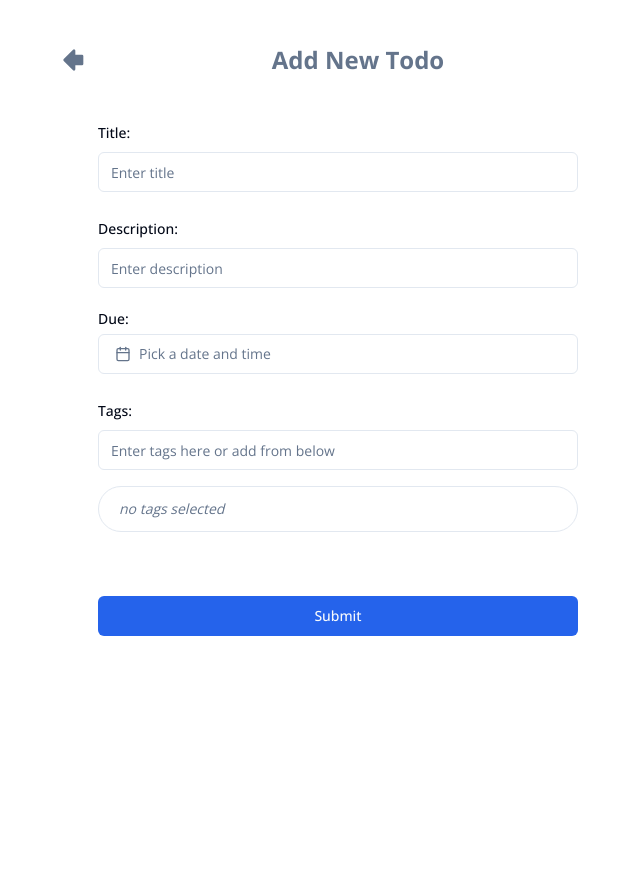
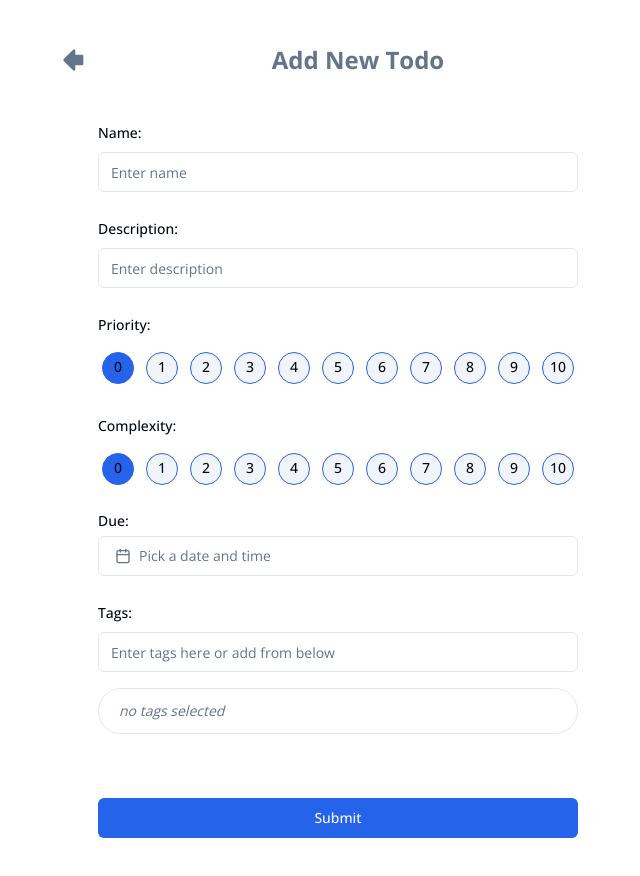
Before and after one commit to agreen254/todo, a Next.js app: page /todo/add in a window 1280 px wide. Shown: the top 876 px of the page, without its empty margins (302-942 px from the left). Before the commit the page ends 800 px from the top, so only its background shows below. Built offline with nearby package versions, Linux system fonts and the light colour scheme.

Commit message:
todo form

```diff
--- a/app/todo/add/page.tsx
+++ b/app/todo/add/page.tsx
@@ -1,36 +1,45 @@
 import dynamic from "next/dynamic";
+import TodoForm from "@/components/Forms/TodoForm";
+import { todoFormDefaults } from "@/validation/schema";
 import type { Metadata } from "next";
-import { ArrowBigLeft } from "lucide-react";
+import { ArrowBigLeft as ArrowBigLeftIcon } from "lucide-react";
 import { Button } from "@/components/ui/button";
 import Link from "next/link";
+import HomeButton from "@/components/HomeButton";
 
+const DynamicTodoForm = dynamic(() => import("@/components/Forms/TodoForm"), {
+  ssr: false,
+});
 export const metadata: Metadata = {
   title: "Add a Todo",
 };
 
-const DynamicForm = dynamic(() => import("@/components/Forms/TodoForm"), {
-  ssr: false,
-});
 const AddTodoPage = () => {
   return (
     <div className="flex flex-col items-center justify-center">
       <div className="flex w-full justify-evenly items-center mt-10 mx-8">
         <div />
         <Button
-          className="rounded-full hover:scale-110 transition-all"
+          className="rounded-full hover:scale-125 transition-all"
           variant="ghost"
           size="icon"
           role="link"
         >
           <Link href="/">
-            <ArrowBigLeft className="w-8 h-8" stroke="hsl(var(--muted-foreground))" fill="hsl(var(--muted-foreground))"/>
+            <ArrowBigLeftIcon
+              className="w-8 h-8"
+              stroke="hsl(var(--muted-foreground))"
+              fill="hsl(var(--muted-foreground))"
+            />
           </Link>
         </Button>
-        <h1 className="font-bold text-2xl text-muted-foreground">Add New Todo</h1>
+        <h1 className="font-bold text-2xl text-muted-foreground">
+          Add New Todo
+        </h1>
         <div />
         <div />
       </div>
-      <DynamicForm />
+      <DynamicTodoForm defaultValues={todoFormDefaults} />
     </div>
   );
 };
--- a/components/Forms/InputTags.tsx
+++ b/components/Forms/InputTags.tsx
@@ -95,7 +95,7 @@ const InputTags = forwardRef<HTMLInputElement, InputTagsProps>(
             "max-h-[6rem] overflow-y-auto mb-4 px-5 py-3 border rounded-full"
           )}
         >
-          <p className="flex flex-wrap space-x-2">
+          <p className="flex flex-wrap gap-x-2 gap-y-4">
             {value.length === 0 && (
               <span className="text-muted-foreground text-sm italic">
                 no tags selected
@@ -113,7 +113,7 @@ const InputTags = forwardRef<HTMLInputElement, InputTagsProps>(
             ))}
           </p>
         </div>
-        <div className="space-x-2">
+        <div className="space-x-3">
           {allTags.map((tag) => (
             <TagBadge
               key={tag.name}
--- a/components/Forms/TodoForm.tsx
+++ b/components/Forms/TodoForm.tsx
@@ -5,10 +5,9 @@ import { useForm } from "react-hook-form";
 import { zodResolver } from "@hookform/resolvers/zod";
 import { cn } from "@/utils/cn";
 import { add, format, sub } from "date-fns";
-import { ArrowBigLeft, Calendar as CalendarIcon } from "lucide-react";
+import { Calendar as CalendarIcon } from "lucide-react";
 import { TodoFormData as FormData } from "@/validation/schema";
 import { todoFormSchema as formSchema } from "@/validation/schema";
-import { todoFormDefaults as defaultValues } from "@/validation/schema";
 import { TimePicker12Demo } from "../ui/time-picker/time-picker-12hour";
 import { Button } from "../ui/button";
 import { Calendar } from "../ui/calendar";
@@ -21,28 +20,30 @@ import {
   FormMessage,
 } from "@/components/ui/form";
 import { Input } from "../ui/input";
+import InputTags from "./InputTags";
 import {
   Popover,
   PopoverContent,
   PopoverTrigger,
 } from "@/components/ui/popover";
-import InputTags from "./InputTags";
+import { RadioGroup, RadioGroupItem } from "@/components/ui/radio-group";
+import { redirect } from "next/navigation";
 
 const arr = [0, 1, 2, 3, 4, 5, 6, 7, 8, 9, 10];
 
 type Props = {
-  currentFormValues?: Partial<FormData>;
+  defaultValues: Partial<FormData>;
 };
 
-const TodoForm = ({ currentFormValues }: Props) => {
-  const defaults = currentFormValues || defaultValues;
+const TodoForm = ({ defaultValues }: Props) => {
   const form = useForm<FormData>({
     resolver: zodResolver(formSchema),
-    defaultValues: defaults,
+    defaultValues,
     mode: "onChange",
   });
   const onSubmit = (data: z.infer<typeof formSchema>) => {
     console.log(data);
+    redirect("/");
   };
 
   const yesterday = () => {
@@ -68,16 +69,16 @@ const TodoForm = ({ currentFormValues }: Props) => {
     <Form {...form}>
       <form
         onSubmit={form.handleSubmit(onSubmit)}
-        className="flex flex-col justify-center w-full max-w-[480px] mt-10 gap-y-6 mx-8"
+        className="flex flex-col justify-center w-full max-w-[480px] mt-10 gap-y-6 mx-8 mb-[min(3rem,10vh)]"
       >
         <FormField
           control={form.control}
-          name="title"
+          name="name"
           render={({ field }) => (
             <FormItem>
-              <FormLabel>Title:</FormLabel>
+              <FormLabel>Name:</FormLabel>
               <FormControl>
-                <Input placeholder="Enter title" type="text" {...field} />
+                <Input placeholder="Enter name" type="text" {...field} />
               </FormControl>
               <FormMessage />
             </FormItem>
@@ -96,7 +97,7 @@ const TodoForm = ({ currentFormValues }: Props) => {
             </FormItem>
           )}
         />
-        {/* <FormField
+        <FormField
           control={form.control}
           name="priority"
           render={({ field }) => (
@@ -104,23 +105,76 @@ const TodoForm = ({ currentFormValues }: Props) => {
               <FormLabel>Priority:</FormLabel>
               <FormControl>
                 <RadioGroup
-            onValueChange={field.onChange}
-            defaultValue={field.value.toString()}
-            className="flex flex-wrap space-x-4"
+                  onValueChange={(n) => field.onChange(parseInt(n))}
+                  defaultValue={defaultValues?.priority?.toString()}
+                  className="flex flex-wrap justify-evenly"
                 >
                   {arr.map((ele) => (
-              <FormItem key={ele}>
-              <FormLabel className="absolute translate-x-2 translate-y-3">{ele}</FormLabel>
+                    <FormItem key={ele + "priority"}>
+                      <FormLabel
+                        className={cn(
+                          "absolute translate-y-4",
+                          ele < 10 ? "translate-x-3" : "translate-x-2"
+                        )}
+                      >
+                        {ele}
+                      </FormLabel>
                       <FormControl>
-              <RadioGroupItem value={ele.toString()} className="h-6 w-6"/>
+                        <RadioGroupItem
+                          value={ele.toString()}
+                          className={cn(
+                            "w-8 h-8 bg-secondary hover:bg-primary/50",
+                            field.value === ele && "bg-primary hover:bg-primary"
+                          )}
+                        />
                       </FormControl>
                     </FormItem>
                   ))}
                 </RadioGroup>
               </FormControl>
+              <FormMessage />
             </FormItem>
           )}
-            /> */}
+        />
+        <FormField
+          control={form.control}
+          name="complexity"
+          render={({ field }) => (
+            <FormItem>
+              <FormLabel>Complexity:</FormLabel>
+              <FormControl>
+                <RadioGroup
+                  onValueChange={(n) => field.onChange(parseInt(n))}
+                  defaultValue={defaultValues?.priority?.toString()}
+                  className="flex flex-wrap justify-evenly"
+                >
+                  {arr.map((ele) => (
+                    <FormItem key={ele + "complexity"}>
+                      <FormLabel
+                        className={cn(
+                          "absolute translate-y-4",
+                          ele < 10 ? "translate-x-3" : "translate-x-2"
+                        )}
+                      >
+                        {ele}
+                      </FormLabel>
+                      <FormControl>
+                        <RadioGroupItem
+                          value={ele.toString()}
+                          className={cn(
+                            "w-8 h-8 bg-secondary hover:bg-primary/50",
+                            field.value === ele && "bg-primary hover:bg-primary"
+                          )}
+                        />
+                      </FormControl>
+                    </FormItem>
+                  ))}
+                </RadioGroup>
+              </FormControl>
+              <FormMessage />
+            </FormItem>
+          )}
+        />
         <FormField
           control={form.control}
           name="dueAt"
--- /dev/null
+++ b/components/HomeButton.tsx
@@ -0,0 +1,30 @@
+import { cn } from "@/utils/cn";
+import { SVGProps } from "react";
+import {
+  ArrowBigLeft as ArrowBigLeftIcon,
+  LucideIcon,
+  LucideProps,
+} from "lucide-react";
+import { Button } from "./ui/button";
+import Link from "next/link";
+
+const HomeButton = () => {
+  return (
+    <Button
+      className="rounded-full hover:scale-125 transition-all"
+      variant="ghost"
+      size="icon"
+      role="link"
+    >
+      <Link href="/">
+        <ArrowBigLeftIcon
+          className="w-8 h-8"
+          stroke="hsl(var(--muted-foreground))"
+          fill="hsl(var(--muted-foreground))"
+        />
+      </Link>
+    </Button>
+  );
+};
+
+export default HomeButton;
--- a/components/TodoCard/TodoCard.tsx
+++ b/components/TodoCard/TodoCard.tsx
@@ -5,7 +5,7 @@ import { Card, CardContent, CardDescription, CardFooter } from "../ui/card";
 import { ArrowUp, Calendar, Move } from "lucide-react";
 import { Todo } from "@/utils/types";
 import CardActions from "./TodoCardActions";
-import DueDate from "./DueDate";
+import TodoCardDueDate from "./TodoCardDueDate";
 import TagBadge from "./TodoCardTagBadge";
 import ProgressRing from "../ProgressRing";
 
@@ -58,7 +58,7 @@ const TodoCard = ({ t, className }: Props) => {
               <Calendar className="w-4 h-4 mr-2 inline-block translate-y-[-2px]" />
               <span className="text-muted-foreground">Due Date: </span>
               <span className="font-medium dark:font-semibold">
-                <DueDate t={t} />
+                <TodoCardDueDate t={t} />
               </span>
             </span>
           </p>
--- a/components/TodoCard/DueDate.tsx
+++ b/components/TodoCard/TodoCardDueDate.tsx
@@ -2,7 +2,7 @@ import { cn } from "@/utils/cn";
 import parseDate from "@/utils/parseDate";
 import { Todo } from "@/utils/types";
 
-const DueDate = ({ t }: { t: Todo }) => {
+const TodoCardDueDate = ({ t }: { t: Todo }) => {
   const colors = {
     red: "text-red-600 dark:text-red-500 font-semibold",
     orange: "text-orange-400 dark:text-orange-500 font-semibold",
@@ -24,4 +24,4 @@ const DueDate = ({ t }: { t: Todo }) => {
   );
 };
 
-export default DueDate;
+export default TodoCardDueDate;
--- a/validation/schema.ts
+++ b/validation/schema.ts
@@ -2,7 +2,7 @@ import z from "zod";
 import { alphaNumeric } from "@/utils/regex";
 
 export const todoFormSchema = z.object({
-  title: z
+  name: z
     .string()
     .min(1, { message: "Title is required." })
     .max(50, { message: "Title must be 50 characters or shorter." }),
@@ -22,11 +22,11 @@ export type TodoFormData = z.infer<typeof todoFormSchema>;
 // If we do not provide these, it will throw an error because we changed
 // from an undefined value for one of the fields.
 export const todoFormDefaults: Partial<TodoFormData> = {
-  title: "",
+  name: "",
   description: "",
   tags: [],
-  priority: 5,
-  complexity: 5,
+  priority: 0,
+  complexity: 0,
 };
 
 export const searchFormSchema = z.object({
```
Also changed, not shown: app/search/page.tsx (+19 -3 lines), app/todo/edit/[id]/page.tsx (+39 -2 lines), components/TodoCard/TodoCardContextMenu.tsx (+11 -3 lines), components/TodoCard/TodoCardTagBadge.tsx (+10 -5 lines), utils/types.ts (+6 -1 lines). Lines whose indentation alone changed are shown as unchanged.
